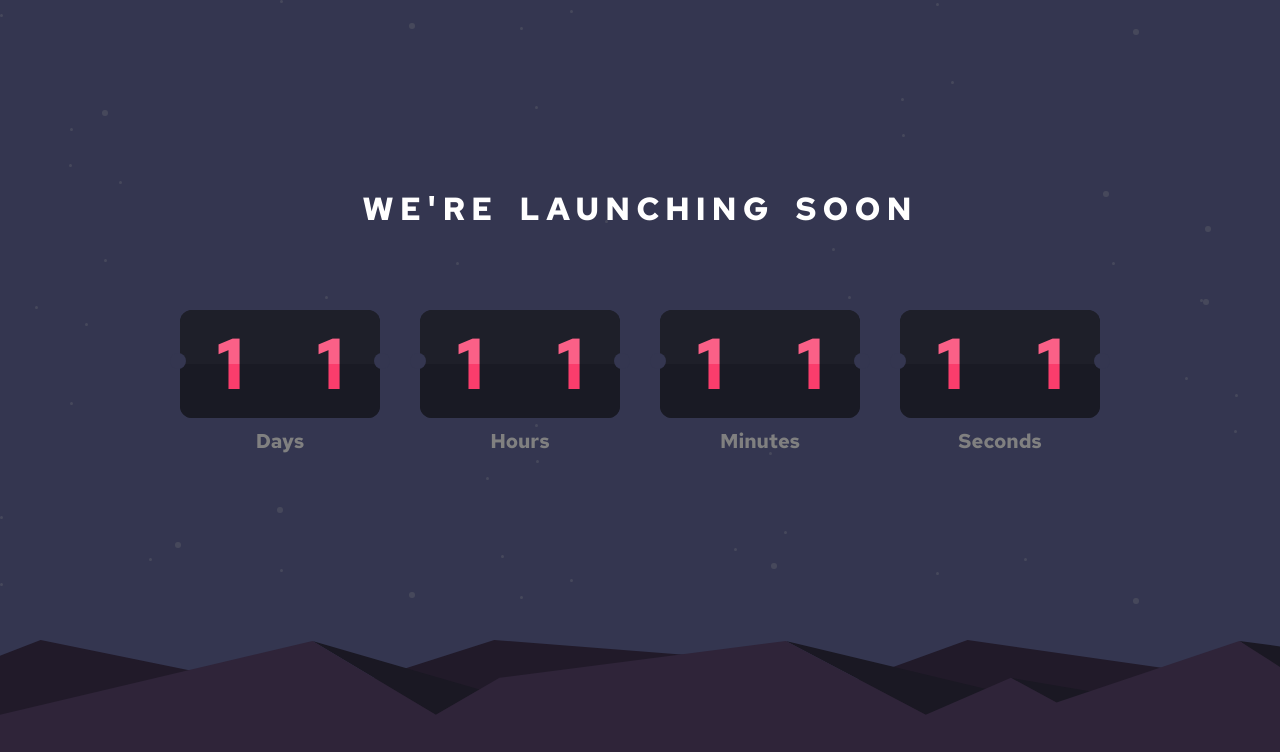
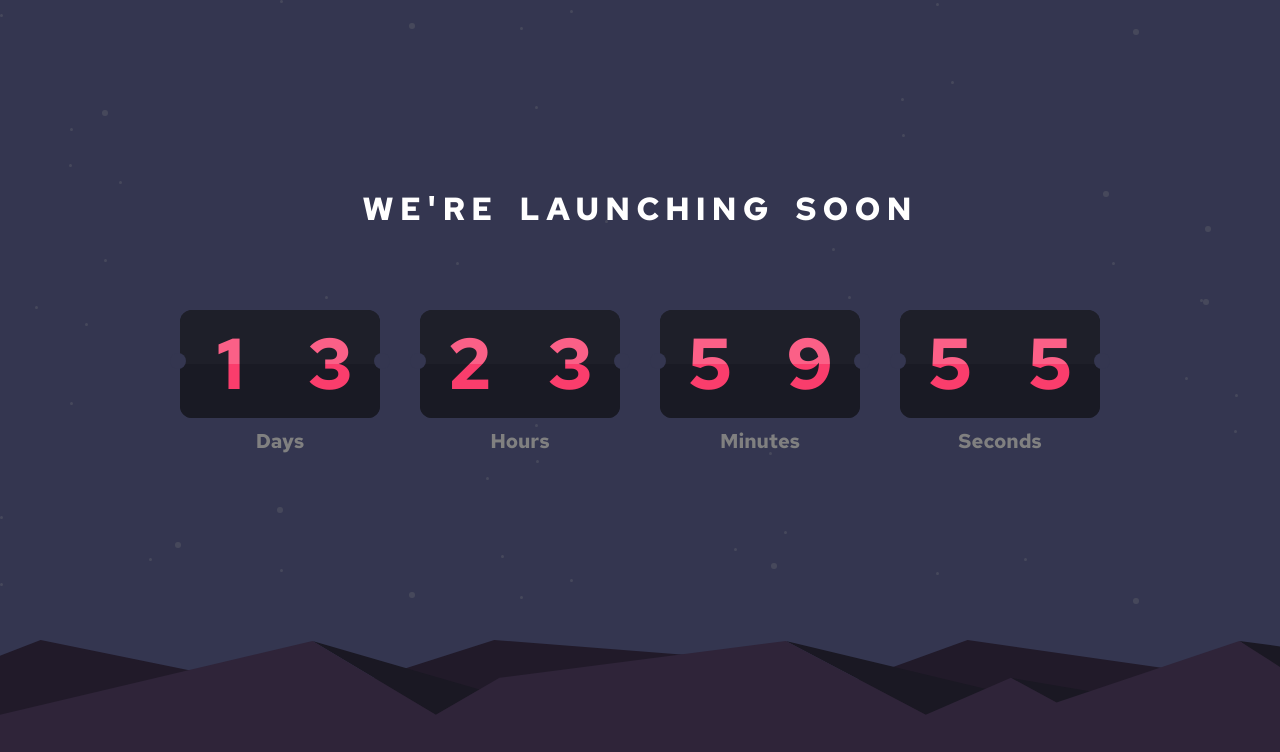
Before and after one commit to PiotrO9/react-countdown-timer, a React (Vite) app: page / in a window 1280 px wide. Shown: the top 752 px of the page. Built offline with nearby package versions, Linux system fonts and the light colour scheme.

Commit message:
Finish countdown logic and

```diff
--- a/src/App.tsx
+++ b/src/App.tsx
@@ -4,11 +4,12 @@ import SegmentTimeSpan from './components/SegmentTimeSpan'
 import GetTimeToCount from './assets/utils/GetTimeToCount'
 import GetSecondsBetweenDates from './assets/utils/GetSecondsBetweenDates'
 import SplitTimeAmountIntoUnits from './assets/utils/SplitTimeAmountIntoUnits'
+import SegmentTimeParams from './assets/Models/Classes/SegmentTimeParams'
 
 function App() {
-  const emptyDateObject = { days: 0, hours: 0, minutes: 0, seconds: 0 }
+  const emptyDateObject: SegmentTimeParams = { days: 0, hours: 0, minutes: 0, seconds: 0 }
   const [timeInSeconds, setTimeInSeconds] = useState<number>(GetSecondsBetweenDates(GetTimeToCount()))
-  const [timeInUnits, setTimeInUnits] = useState<Object>(emptyDateObject)
+  const [timeInUnits, setTimeInUnits] = useState<SegmentTimeParams>(emptyDateObject)
   const timerId: any = useRef()
 
   useEffect(() => {
@@ -24,7 +25,7 @@ function App() {
     }
     else {
       setTimeInUnits(SplitTimeAmountIntoUnits(timeInSeconds))
-      console.log(timeInUnits)
+      console.log(timeInUnits.days)
      }
 
   }, [timeInSeconds])
@@ -36,10 +37,10 @@ function App() {
           We're launching soon
         </h1>
         <div className="timerContainer">
-        <SegmentTimeSpan timeUnit={"Days"}/>
-        <SegmentTimeSpan timeUnit={"Hours"}/>
-        <SegmentTimeSpan timeUnit={"Minutes"}/>
-        <SegmentTimeSpan timeUnit={"Seconds"}/>
+        <SegmentTimeSpan timeUnit={"Days"} time={timeInUnits.days}/>
+        <SegmentTimeSpan timeUnit={"Hours"} time={timeInUnits.hours}/>
+        <SegmentTimeSpan timeUnit={"Minutes"} time={timeInUnits.minutes}/>
+        <SegmentTimeSpan timeUnit={"Seconds"} time={timeInUnits.seconds}/>
         </div>
       </main>
       <footer>
--- /dev/null
+++ b/src/assets/Models/Classes/SegmentTimeParams.ts
@@ -0,0 +1,8 @@
+class SegmentTimeParams {
+    days: number = 0;
+    hours: number = 0;
+    minutes: number = 0;
+    seconds: number = 0
+}
+
+export default SegmentTimeParams
--- a/src/assets/utils/SplitTimeAmountIntoUnits.ts
+++ b/src/assets/utils/SplitTimeAmountIntoUnits.ts
@@ -1,4 +1,6 @@
-function SplitTimeAmountIntoUnits(timeAmount: number): Object {
+import SegmentTimeParams from "../Models/Classes/SegmentTimeParams"
+
+function SplitTimeAmountIntoUnits(timeAmount: number): SegmentTimeParams {
     const days: number = Math.floor(timeAmount / (86400))
     timeAmount = timeAmount - (days * 86400)
     const hours: number = Math.floor(timeAmount / 3600)
--- a/src/components/Segment.tsx
+++ b/src/components/Segment.tsx
@@ -5,6 +5,10 @@ import Position from '../assets/Models/Enums/Position'
 
 function Segment({number, position}: ISegmentParams) {
     const [time, setTime] = useState<number>(number)
+
+    useEffect(() => {
+        setTime(number)
+    })
 
     return (
         <div className='SegmentElement'  key={number}>
--- a/src/components/SegmentTimeSpan.tsx
+++ b/src/components/SegmentTimeSpan.tsx
@@ -1,15 +1,29 @@
-import { useState } from "react"
+import { useState, useEffect, useRef } from "react"
 import Segment from "./Segment"
 import './SegmentTimeSpan.scss'
 
 function SegmentTimeSpan(props: any) {
-    const [numberToSent, setNumberToSet] = useState(1)
+    const [firstNumberToSent, setFirstNumberToSet] = useState(props.time)
+    const [secondNumberToSent, setSecondNumberToSet] = useState(props.time)
+    const leftDigit = useRef<number>()
+
+    useEffect(() => {
+        let timeInText = props.time.toString()
+        if(timeInText.length < 2) {
+            setFirstNumberToSet(0)
+            setSecondNumberToSet(timeInText[0])
+        }
+        else {
+            setFirstNumberToSet(timeInText[0])
+            setSecondNumberToSet(timeInText[1])
+        }
+    })
 
     return (
         <div className="SegmentTimeSpan">
             <div className="Segments">
-                <Segment number={1} position="left"/>
-                <Segment number={numberToSent} position="right"/>
+                <Segment number={firstNumberToSent} position="left"/>
+                <Segment number={secondNumberToSent} position="right"/>
             </div>
             <div className="TimeUnit">
                 <p>{props.timeUnit}</p>
```
Also changed, not shown: src/assets/Models/Interfaces/ISegmentTimeParams.ts (+8 -0 lines).
